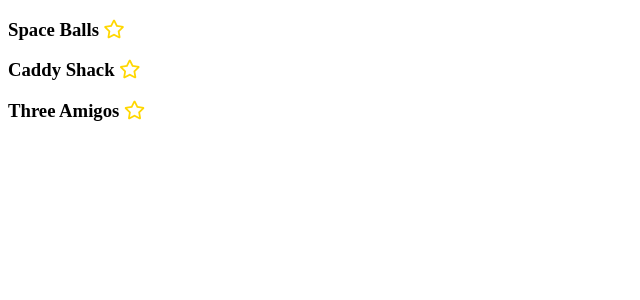
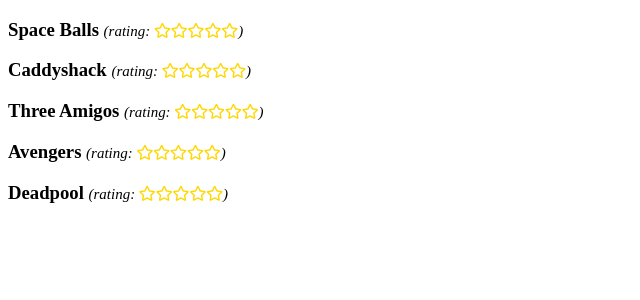
Before and after one commit to prescottbreeden/components_practice, an Angular app: page / in a window 1280 px wide. Shown: the top 300 px of the page, without its empty margins (0-640 px from the left). Built offline with nearby package versions, Linux system fonts and the light colour scheme.

Commit message:
created multi-star rating that outputs a value

```diff
--- a/src/app/app.component.css
+++ b/src/app/app.component.css
@@ -0,0 +1,5 @@
+.small {
+    font-size: .8em;
+    font-weight: 400;
+    font-style: italic;
+}
--- a/src/app/app.component.html
+++ b/src/app/app.component.html
@@ -1,3 +1,5 @@
-<h3>Space Balls <app-favorite></app-favorite></h3>
-<h3>Caddy Shack <app-favorite></app-favorite></h3>
-<h3>Three Amigos <app-favorite></app-favorite></h3>
+<h3>Space Balls <span class="small">(rating: <app-favorite></app-favorite>)</span></h3>
+<h3>Caddyshack <span class="small">(rating: <app-favorite></app-favorite>)</span></h3>
+<h3>Three Amigos <span class="small">(rating: <app-favorite></app-favorite>)</span></h3>
+<h3>Avengers <span class="small">(rating: <app-favorite></app-favorite>)</span></h3>
+<h3>Deadpool <span class="small">(rating: <app-favorite></app-favorite>)</span></h3>
--- a/src/app/favorite/favorite.component.css
+++ b/src/app/favorite/favorite.component.css
@@ -1,3 +1,10 @@
 .gold {
     color: gold;
 }
+.stars {
+    display: inline-block;
+}
+
+.star {
+    display: inline-block;
+}
--- a/src/app/favorite/favorite.component.html
+++ b/src/app/favorite/favorite.component.html
@@ -1,4 +1,64 @@
-<span class="gold">
-  <i class="far fa-star" *ngIf="!isFavorite" (click)="toggleFavorite()"></i>
-  <i class="fas fa-star" *ngIf="isFavorite" (click)="toggleFavorite()"></i>
-</span>
+<div class="stars">
+  <div class="five-star star">
+    <div class="four-star star">
+      <div class="three-star star">
+        <div class="two-star star">
+          <div class="one-star star">
+            <span class="gold">
+              <i class="far fa-star" value="1" *ngIf="!oneStar" (click)="toggleFavorite($event)"></i>
+              <i class="fas fa-star" value="1" *ngIf="oneStar" (click)="toggleFavorite($event)"></i>
+            </span>
+          </div>
+          <span class="gold">
+            <i class="far fa-star" value="2" *ngIf="!twoStar" (click)="toggleFavorite($event)"></i>
+            <i class="fas fa-star" value="2" *ngIf="twoStar" (click)="toggleFavorite($event)"></i>
+          </span>
+        </div>
+        <span class="gold">
+          <i class="far fa-star" value="3" *ngIf="!threeStar" (click)="toggleFavorite($event)"></i>
+          <i class="fas fa-star" value="3" *ngIf="threeStar" (click)="toggleFavorite($event)"></i>
+        </span>
+      </div>
+      <span class="gold">
+        <i class="far fa-star" value="4" *ngIf="!fourStar" (click)="toggleFavorite($event)"></i>
+        <i class="fas fa-star" value="4" *ngIf="fourStar" (click)="toggleFavorite($event)"></i>
+      </span>
+    </div>
+    <span class="gold">
+      <i class="far fa-star" value="5" *ngIf="!fiveStar" (click)="toggleFavorite($event)"></i>
+      <i class="fas fa-star" value="5" *ngIf="fiveStar" (click)="toggleFavorite($event)"></i>
+    </span>
+  </div>
+</div>
+
+
+<!-- <div class="five-star">
+    <div class="four-star">
+      <div class="three-star">
+        <div class="two-star">
+          <div class="one-star">
+            <span class="gold">
+              <i class="far fa-star" value="1" *ngIf="!isFavorite" (click)="toggleFavorite()"></i>
+              <i class="fas fa-star" value="1" *ngIf="isFavorite" (click)="toggleFavorite()"></i>
+            </span>
+          </div>
+          <span class="gold">
+            <i class="far fa-star" value="2" *ngIf="!isFavorite" (click)="toggleFavorite()"></i>
+            <i class="fas fa-star" value="2" *ngIf="isFavorite" (click)="toggleFavorite()"></i>
+          </span>
+        </div>
+        <span class="gold">
+          <i class="far fa-star" value="3" *ngIf="!isFavorite" (click)="toggleFavorite()"></i>
+          <i class="fas fa-star" value="3" *ngIf="isFavorite" (click)="toggleFavorite()"></i>
+        </span>
+      </div>
+      <span class="gold">
+        <i class="far fa-star" value="4" *ngIf="!isFavorite" (click)="toggleFavorite()"></i>
+        <i class="fas fa-star" value="4" *ngIf="isFavorite" (click)="toggleFavorite()"></i>
+      </span>
+    </div>
+    <span class="gold">
+      <i class="far fa-star" value="5" *ngIf="!isFavorite" (click)="toggleFavorite()"></i>
+      <i class="fas fa-star" value="5" *ngIf="isFavorite" (click)="toggleFavorite()"></i>
+    </span>
+  </div> -->
--- a/src/app/favorite/favorite.component.ts
+++ b/src/app/favorite/favorite.component.ts
@@ -6,13 +6,24 @@
   styleUrls: ['./favorite.component.css']
 })
 export class FavoriteComponent implements OnInit {
-  isFavorite: boolean;
+  // isFavorite: boolean;
+  numStars;
+  oneStar: boolean;
+  twoStar: boolean;
+  threeStar: boolean;
+  fourStar: boolean;
+  fiveStar: boolean;
   constructor() { }
 
   ngOnInit() {
   }
 
-  toggleFavorite() {
-    this.isFavorite = !this.isFavorite;
+  toggleFavorite($event) {
+    this.numStars = $event.target.attributes.value.value;
+    this.oneStar = ('1' <= this.numStars);
+    this.twoStar = ('2' <= this.numStars);
+    this.threeStar = ('3' <= this.numStars);
+    this.fourStar = ('4' <= this.numStars);
+    this.fiveStar = ('5' <= this.numStars);
   }
 }
```
